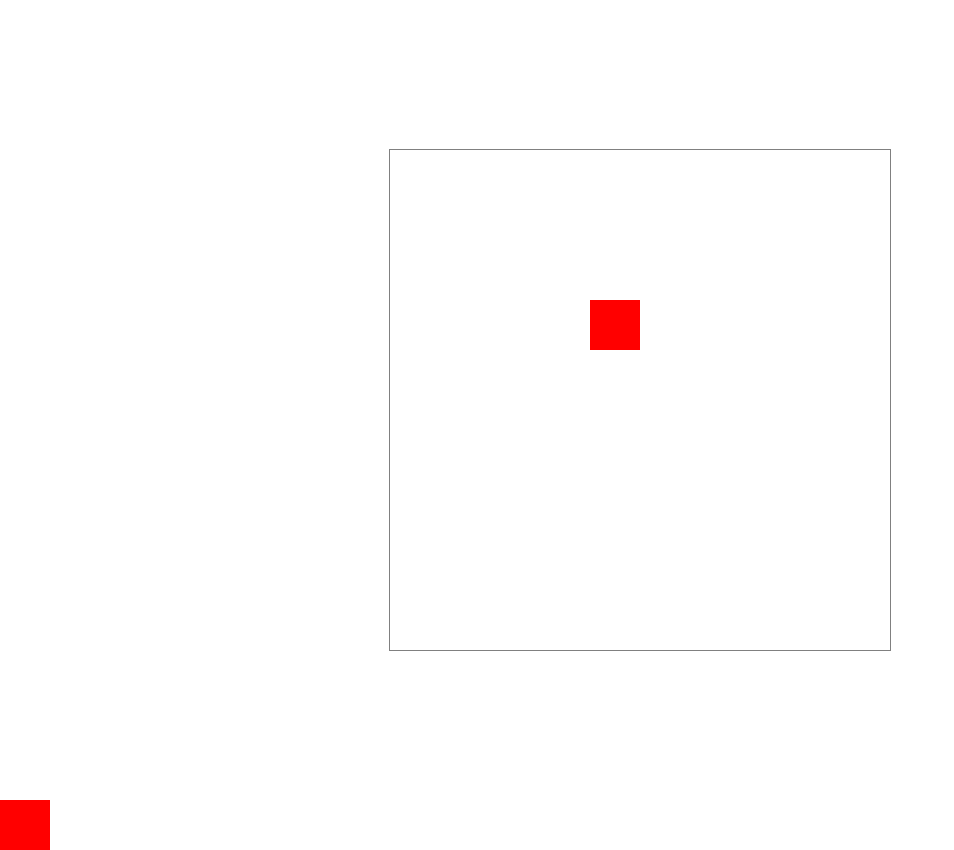
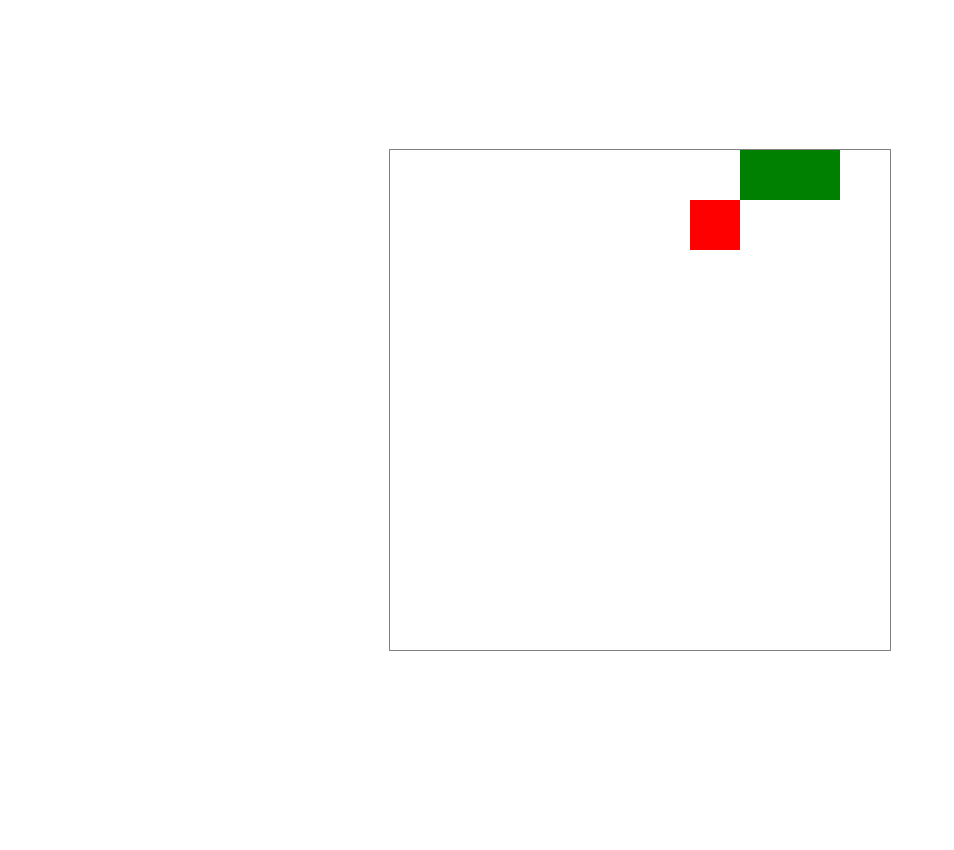
Before and after one commit to Andrii-25/snake-game, a React (Create React App) app: page / in a window 1280 px wide. Shown: the whole page, without its empty margins (0-954 px from the left). After the commit the page ends 800 px from the top, so only its background shows below. Built offline with nearby package versions, Linux system fonts and the light colour scheme.

Commit message:
add snake

```diff
--- a/src/App.js
+++ b/src/App.js
@@ -6,7 +6,6 @@ function App() {
   return (
     <div className="App">
       <Grid />
-      <Food />
     </div>
   );
 }
--- a/src/components/Grid/Grid.jsx
+++ b/src/components/Grid/Grid.jsx
@@ -1,53 +1,112 @@
-import { useEffect, useState } from "react";
+import { useEffect, useState, useRef } from "react";
 import Food from "../Food";
+import Snake from "../Snake";
+import useInterval from "../../hooks/useInterval";
 import styles from "./Grid.module.scss";
 
 export default function Grid() {
-  const [rows, setRows] = useState(10);
-  const [cols, setCols] = useState(10);
-  const [grid, setGrid] = useState([]);
-
-  function getRandomGrid() {
-    return {
-      row: Math.floor(Math.random() * rows),
-      col: Math.floor(Math.random() * cols),
-    };
+  const width = 10;
+  const height = 10;
+  let initialRows = [];
+  for (let i = 0; i < height; i++) {
+    initialRows.push([]);
+    for (let k = 0; k < width; k++) {
+      initialRows[i].push("blank");
+    }
   }
 
-  useEffect(() => {
-    const tempGrid = [];
-    for (let row = 0; row < rows; row++) {
-      for (let col = 0; col < cols; col++) {
-        const food = getRandomGrid();
-        const isFood = food.row === row && food.col === col;
-        tempGrid.push({
-          row,
-          col,
-          isFood,
-        });
+  const randomPosition = () => {
+    const position = {
+      x: Math.floor(Math.random() * width),
+      y: Math.floor(Math.random() * height),
+    };
+    return position;
+  };
+
+  const [rows, setRows] = useState(initialRows);
+  const [snake, setSnake] = useState([
+    { x: 0, y: 0 },
+    { x: 1, y: 0 },
+  ]);
+  const [direction, setDirection] = useState("right");
+  const [food, setFood] = useState(randomPosition);
+
+  const changeDirectionWithKeys = (e) => {
+    const { keyCode } = e;
+    switch (keyCode) {
+      case 37:
+        setDirection("left");
+        break;
+      case 38:
+        setDirection("top");
+        break;
+      case 39:
+        setDirection("right");
+        break;
+      case 40:
+        setDirection("bottom");
+        break;
+      default:
+        break;
+    }
+  };
+
+  document.addEventListener("keydown", changeDirectionWithKeys, false);
+
+  function displaySnake() {
+    const newRows = initialRows;
+    snake.forEach((cell) => {
+      newRows[cell.x][cell.y] = "snake";
+    });
+    newRows[food.x][food.y] = "food";
+    setRows(newRows);
+  }
+
+  function moveSnake() {
+    const newSnake = [];
+    switch (direction) {
+      case "right":
+        newSnake.push({ x: snake[0].x, y: (snake[0].y + 1) % width });
+        break;
+      case "left":
+        newSnake.push({ x: snake[0].x, y: (snake[0].y - 1 + width) % width });
+        break;
+      case "top":
+        newSnake.push({ x: (snake[0].x - 1 + height) % height, y: snake[0].y });
+        break;
+      case "bottom":
+        newSnake.push({ x: (snake[0].x + 1) % height, y: snake[0].y });
+    }
+    snake.forEach((cell) => {
+      newSnake.push(cell);
+    });
+    if (snake[0].x === food.x && snake[0].y === food.y) {
+      setFood(randomPosition);
+    } else {
+      newSnake.pop();
+    }
+    setSnake(newSnake);
+    displaySnake();
+  }
+
+  useInterval(moveSnake, 200);
+
+  const displayRows = rows.map((row) =>
+    row.map((e) => {
+      switch (e) {
+        case "blank":
+          return <div className={styles.gridItem}></div>;
+        case "snake":
+          return <Snake />;
+        case "food":
+          return <Food />;
       }
-    }
-    setGrid(tempGrid);
-  }, []);
-
-  const gridItems = grid.map((grid) => {
-    if (grid.isFood) {
-      return (
-        <Food key={grid.row.toString() + "-" + grid.col.toString()}></Food>
-      );
-    } else {
-      return (
-        <div
-          key={grid.row.toString() + "-" + grid.col.toString()}
-          className={styles.gridItem}
-        ></div>
-      );
-    }
-  });
+    })
+  );
 
   return (
     <div className={styles.snakeContainer}>
-      <div className={styles.grid}>{gridItems}</div>
+      <div className={styles.grid}>{displayRows}</div>
     </div>
   );
 }
--- /dev/null
+++ b/src/components/Snake/Snake.jsx
@@ -0,0 +1,5 @@
+import styles from "./Snake.module.scss";
+
+export default function Snake() {
+  return <div className={styles.snake}></div>;
+}
--- /dev/null
+++ b/src/components/Snake/Snake.module.scss
@@ -0,0 +1,6 @@
+.snake {
+  width: 50px;
+  height: 50px;
+  background-color: green;
+  // border-radius: 50%;
+}
--- /dev/null
+++ b/src/components/Snake/index.js
@@ -0,0 +1 @@
+export { default } from "./Snake";
--- /dev/null
+++ b/src/hooks/useInterval.js
@@ -0,0 +1,19 @@
+import { useRef, useEffect } from "react";
+
+export default function useInterval(callback, delay) {
+  const savedCallback = useRef;
+
+  useEffect(() => {
+    savedCallback.current = callback;
+  }, [callback]);
+
+  useEffect(() => {
+    function tick() {
+      savedCallback.current();
+    }
+    if (delay !== null) {
+      let id = setInterval(tick, delay);
+      return () => clearInterval(id);
+    }
+  }, [delay]);
+}
```
